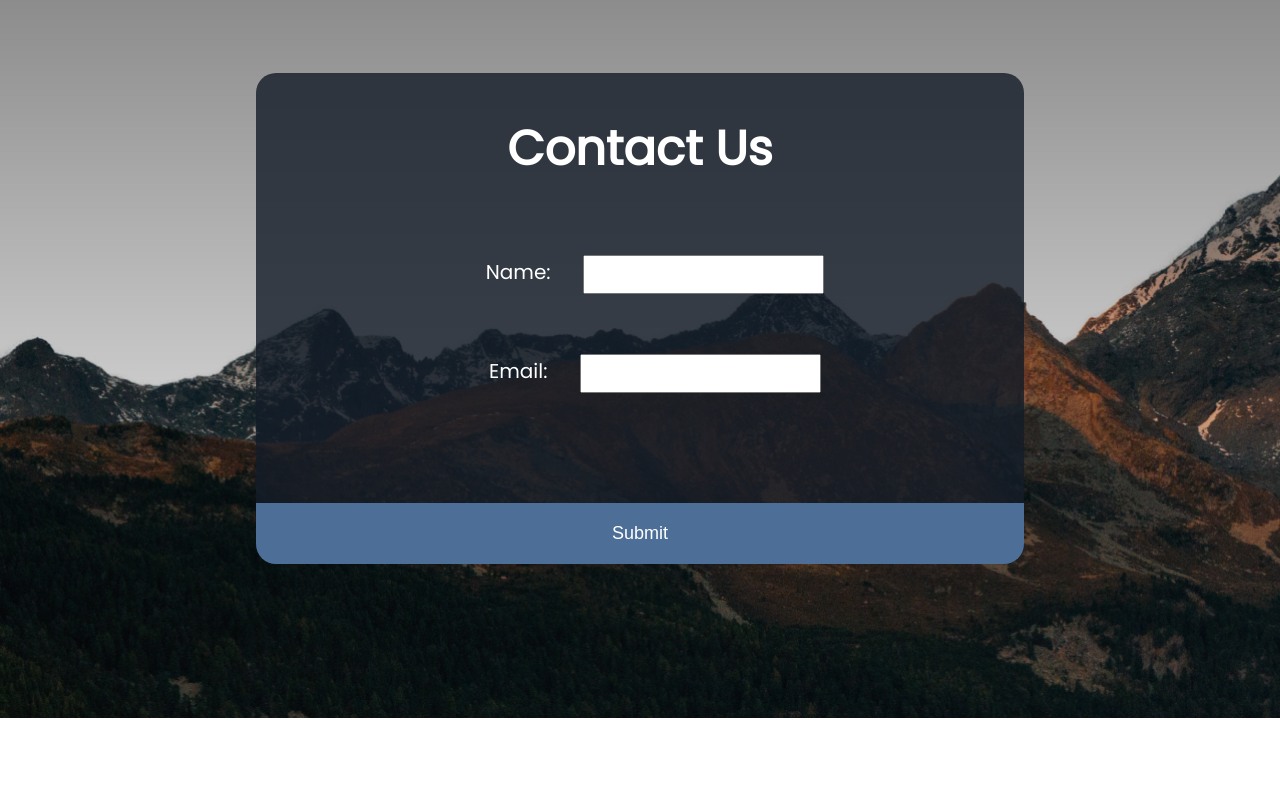
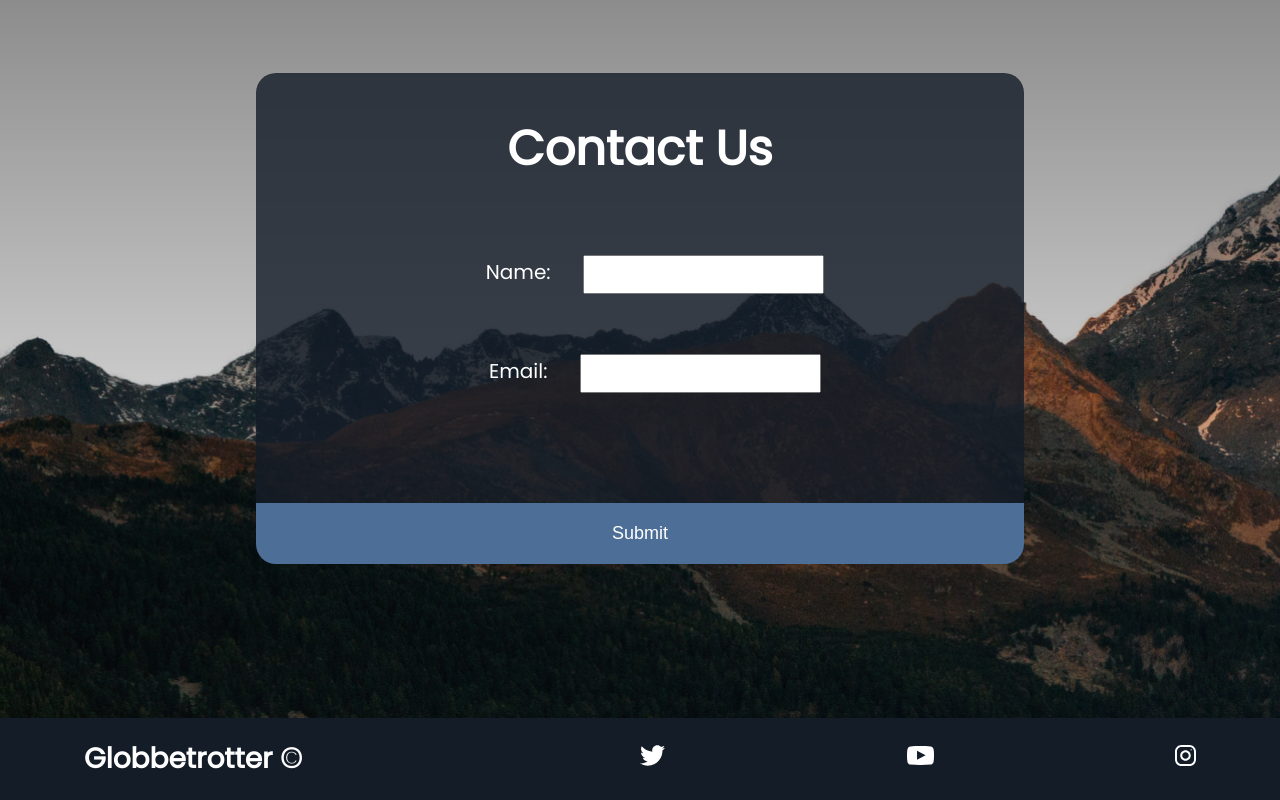
Before and after one commit to xaviguasch/globetrotter-page-css-prac, a plain HTML site: page index.html in a window 1280 px wide. Shown: the part 2484-3284 px from the top of the page. Before the commit the page ends 3202 px from the top, so only its background shows below. Drawn offline with Linux system fonts and the light colour scheme; a web font is replaced by a local one.

Commit message:
finsihed styling footer

```diff
--- a/index.html
+++ b/index.html
@@ -104,5 +104,21 @@
         </form>
       </div>
     </section>
+    <footer>
+      <div class="footer-wrapper">
+        <h5>Globbetrotter &copy;</h5>
+        <ul>
+          <li>
+            <a href="#"><img src="./icons/twitter.svg" alt="" /></a>
+          </li>
+          <li>
+            <a href="#"><img src="./icons/youtube.svg" alt="" /></a>
+          </li>
+          <li>
+            <a href="#"><img src="./icons/instagram.svg" alt="" /></a>
+          </li>
+        </ul>
+      </div>
+    </footer>
   </body>
 </html>
--- a/style.css
+++ b/style.css
@@ -248,6 +248,33 @@ p {
 .form-wrapper input {
   padding: 1rem 3rem;
 }
+
+footer {
+  color: white;
+  background: rgba(19, 28, 39, 1);
+}
+.footer-wrapper {
+  display: flex;
+  padding: 2rem;
+  width: 90%;
+  margin: auto;
+  align-items: center;
+  min-height: 10vh;
+  flex-wrap: wrap;
+}
+
+footer h5 {
+  flex: 1 1 40rem;
+}
+
+footer ul {
+  display: flex;
+  list-style: none;
+  flex: 1 1 40rem;
+  justify-content: space-between;
+  align-items: center;
+}
+
 /* media queries */
 
 @media screen and (max-width: 932px) {
@@ -274,4 +301,13 @@ p {
     background: rgba(19, 28, 39, 0.8);
     color: white;
   }
+  .form-wrapper {
+    width: 100%;
+  }
+  footer {
+    text-align: center;
+  }
+  footer h5 {
+    padding-bottom: 3rem;
+  }
 }
```
